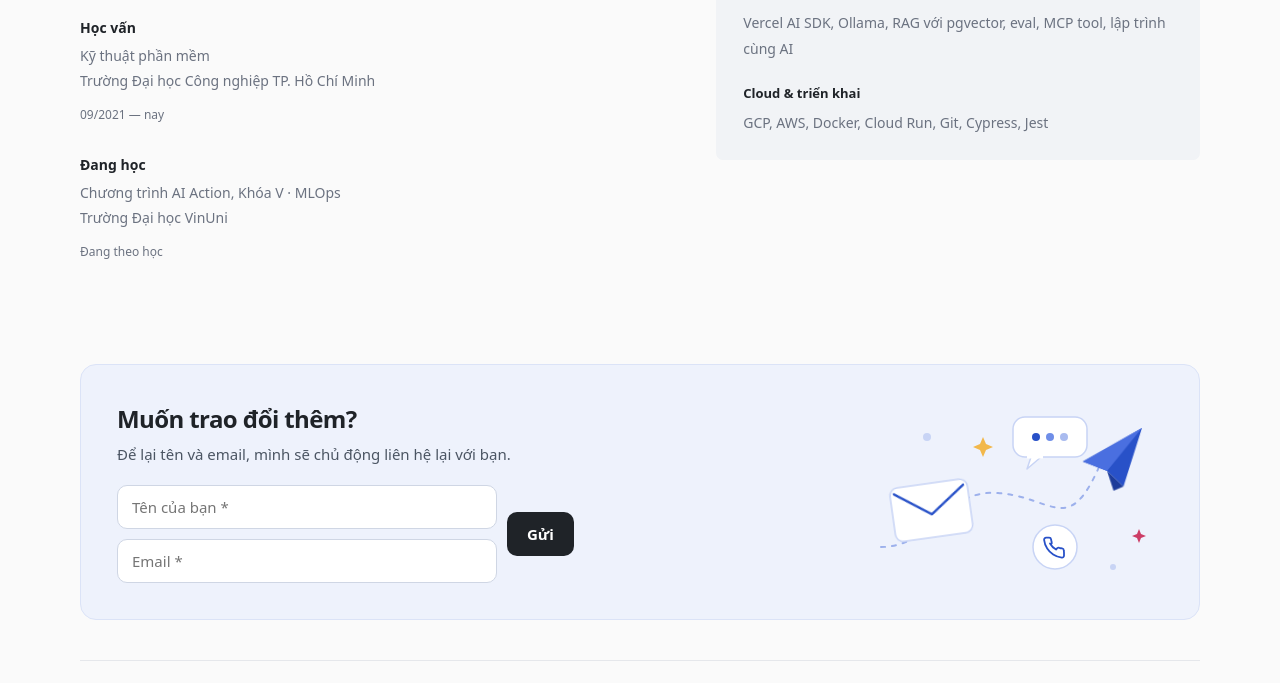
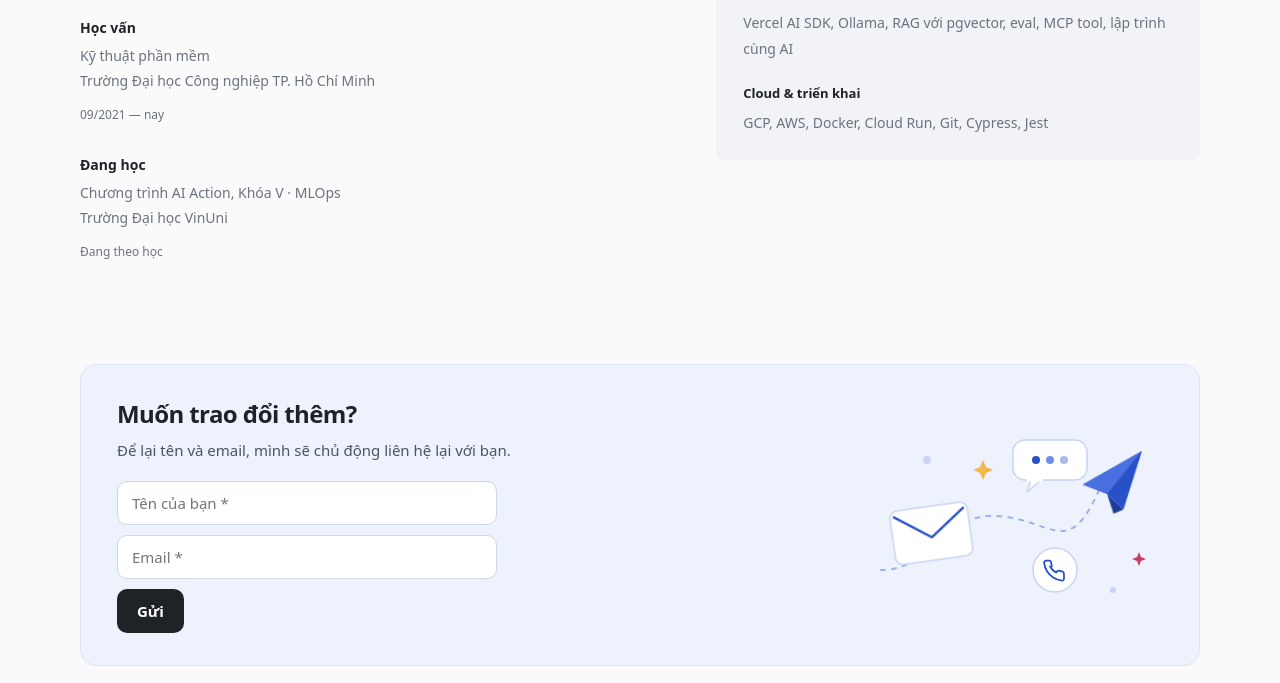
Before and after one commit to Phan-Trong-Hau/portfolio, a plain HTML site: page vi/index.html in a window 1280 px wide. Shown: the part 3950-4633 px from the top of the page. Drawn offline with Linux system fonts and the light colour scheme; a script that the page names is missing.

Commit message:
lead form: keep the send button under the inputs
Co-Authored-By: Claude Opus 5.5 <noreply@anthropic.com>

```diff
--- a/styles.css
+++ b/styles.css
@@ -433,5 +433,6 @@ html.kx-lock,html.kx-lock body{overflow:hidden}
 .lead-fields{grid-template-columns:1fr}.lead-field.lead-name{grid-column:auto}
 @media(max-width:520px){.lead-fields{grid-template-columns:1fr}}
 /* Lead form: shorter inputs; full-width send button on phones */
-.lead-fields{max-width:380px}
-@media(max-width:700px){.lead-fields{max-width:none}.lead-form button{flex:1 1 100%;height:48px}}
+.lead-form{flex-direction:column;align-items:flex-start}.lead-fields{flex:none;width:100%;max-width:380px}
+@media(max-width:700px){.lead-fields{max-width:none}.lead-form button{width:100%;height:48px}}
+.lead-form button{flex:none}
```
